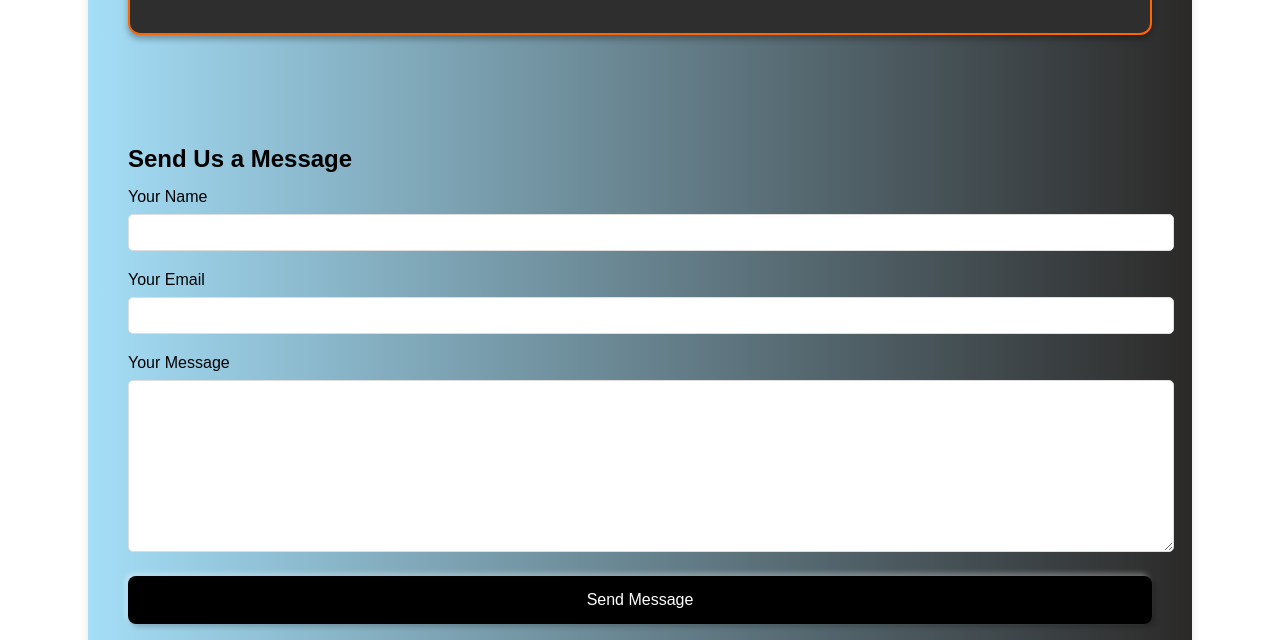
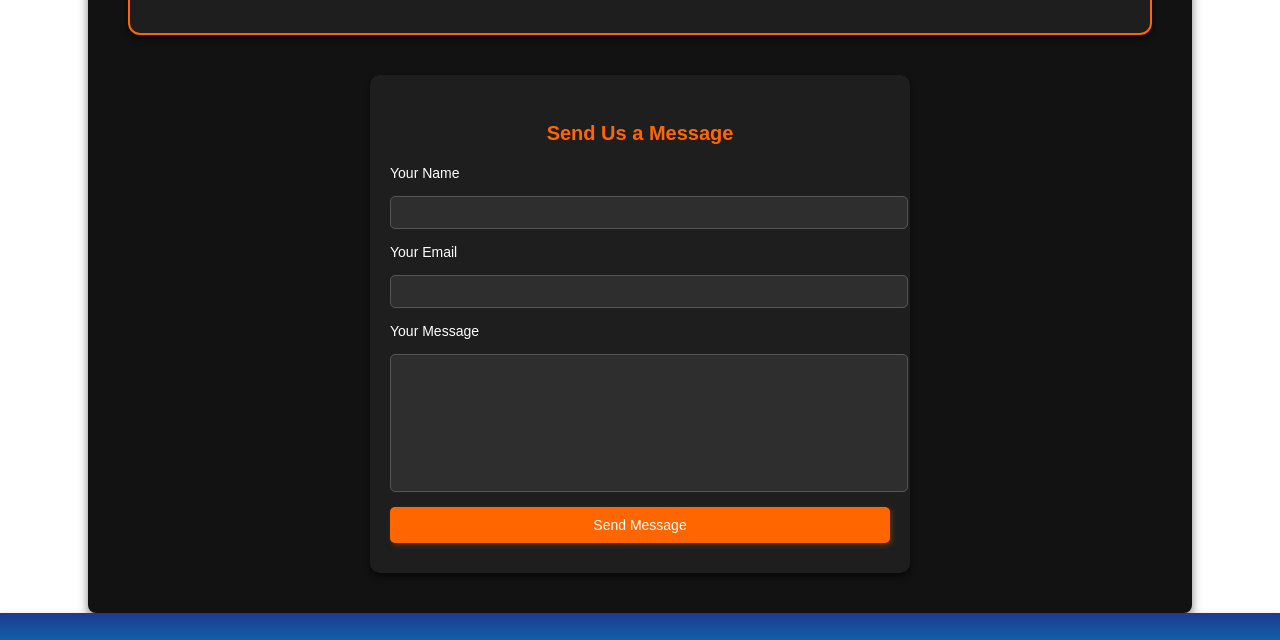
Before and after one commit to 3153231532/ENTITY-CITY, a plain HTML site: page contact.html in a window 1280 px wide. Shown: the part 473-1113 px from the top of the page. Drawn offline with Linux system fonts and the light colour scheme.

Commit message:
Updated with recent changes

```diff
--- a/contact.html
+++ b/contact.html
@@ -184,15 +184,16 @@ Payments Policy
 
 
 
-    <!--main content -->
-    <div style="width: 80%; margin: 0 auto; padding: 40px; background: linear-gradient(to right, #a4def7, #2b2928); border-radius: 8px; box-shadow: 0 4px 10px rgba(0, 0, 0, 0.1); padding-top: 40Aaapx;">
-        <h1 style="color: #e6f0ff; text-align: center; margin-bottom: 30px;">Contact Us</h1>
+    <!-- Main Content -->
+<div style="width: 80%; margin: 0 auto; padding: 40px; background: #121212; border-radius: 8px; box-shadow: 0 4px 10px rgba(0, 0, 0, 0.5);">
 
-        <!-- Contact Information Section -->
-    <div style="margin-bottom: 40px; color: #fff; padding: 20px; background: #2e2e2e; border-radius: 12px; box-shadow: 0 4px 6px rgba(0, 0, 0, 0.3); border: 2px solid #ff6600;">
+    <h1 style="color: #e6f0ff; text-align: center; margin-bottom: 30px;">Contact Us</h1>
+
+    <!-- Contact Information Section -->
+    <div style="margin-bottom: 40px; color: #fff; padding: 20px; background: #1e1e1e; border-radius: 12px; box-shadow: 0 4px 6px rgba(0, 0, 0, 0.5); border: 2px solid #ff6600;">
         <h2 style="font-size: 24px; margin-bottom: 15px; color: #fff;">Our Address</h2>
         <p style="font-size: 16px; line-height: 1.6;">
-            <strong style="font-size: 18px;">Entity City on Fire </strong><br>
+            <strong style="font-size: 18px;">Entity City on Fire</strong><br>
             Kampala, Uganda<br>
             <strong>Phone:</strong> +256744843511<br>
             <strong>Email:</strong>
@@ -200,41 +201,26 @@ Payments Policy
         </p>
     </div>
 
+    <!-- Contact Form Section -->
+    <div style="padding: 30px 20px; max-width: 500px; margin: auto; background-color: #1e1e1e; border-radius: 10px; box-shadow: 0 4px 6px rgba(0, 0, 0, 0.5);">
+        <h2 style="font-size: 20px; margin-bottom: 20px; color: #ff6600; text-align: center;">Send Us a Message</h2>
+        <form action="submit_contact_form.php" method="POST" style="display: flex; flex-direction: column; gap: 15px;">
+            <label for="name" style="font-size: 14px; color: #fff;">Your Name</label>
+            <input type="text" id="name" name="name" style="width: 100%; padding: 8px; background-color: #2e2e2e; border: 1px solid #555; border-radius: 5px; color: #fff;" required>
 
-        <!-- Contact Form Section -->
-        <div style="padding-top: 50px; margin-bottom: 50px;">
-            <h2 style="font-size: 24px; margin-bottom: 15px; color: #000000;">Send Us a Message</h2>
-            <form action="submit_contact_form.php" method="POST">
-                <label for="name" style="font-size: 16px; color: #000000; display: block; margin-bottom: 8px;">Your Name</label>
-                <input type="text" id="name" name="name" style="width: 100%; padding: 10px; margin-bottom: 20px; border: 1px solid #ddd; border-radius: 5px;" required>
+            <label for="email" style="font-size: 14px; color: #fff;">Your Email</label>
+            <input type="email" id="email" name="email" style="width: 100%; padding: 8px; background-color: #2e2e2e; border: 1px solid #555; border-radius: 5px; color: #fff;" required>
 
-                <label for="email" style="font-size: 16px; color: #000000; display: block; margin-bottom: 8px;">Your Email</label>
-                <input type="email" id="email" name="email" style="width: 100%; padding: 10px; margin-bottom: 20px; border: 1px solid #ddd; border-radius: 5px;" required>
+            <label for="message" style="font-size: 14px; color: #fff;">Your Message</label>
+            <textarea id="message" name="message" style="width: 100%; padding: 8px; height: 120px; background-color: #2e2e2e; border: 1px solid #555; border-radius: 5px; color: #fff; resize: none;" required></textarea>
 
-                <label for="message" style="font-size: 16px; color: #000000; display: block; margin-bottom: 8px;">Your Message</label>
-                <textarea id="message" name="message" style="width: 100%; padding: 10px; height: 150px; margin-bottom: 20px; border: 1px solid #ddd; border-radius: 5px;" required></textarea>
-
-                <button type="submit"
-                style="background: linear-gradient(145deg, #000000, #000000); /* Silver gradient */
-                       color: #fff;
-                       padding: 15px 30px;
-                       border: none;
-                       border-radius: 8px;
-                       cursor: pointer;
-                       width: 100%;
-                       font-size: 16px;
-                       box-shadow: 3px 3px 5px rgba(0, 0, 0, 0.2), -3px -3px 5px rgba(255, 255, 255, 0.3); /* Soft 3D effect */
-                       transition: all 0.3s ease-in-out;">
-
+            <button type="submit" style="background: #ff6600; color: #fff; padding: 10px 0; border: none; border-radius: 5px; cursor: pointer; font-size: 14px; box-shadow: 2px 2px 5px rgba(255, 102, 0, 0.3); transition: 0.3s ease;">
                 Send Message
             </button>
+        </form>
+    </div>
 
-
-
-            </form>
-        </div>
-
-    </div>
+</div>
 
 
 
```
